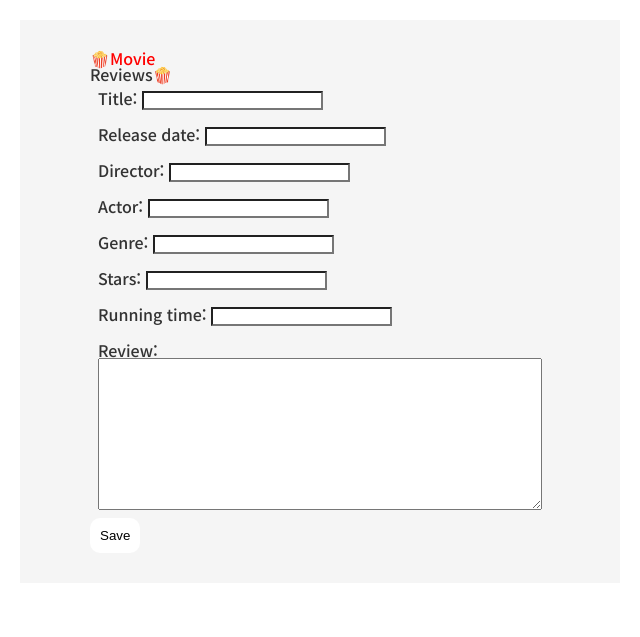
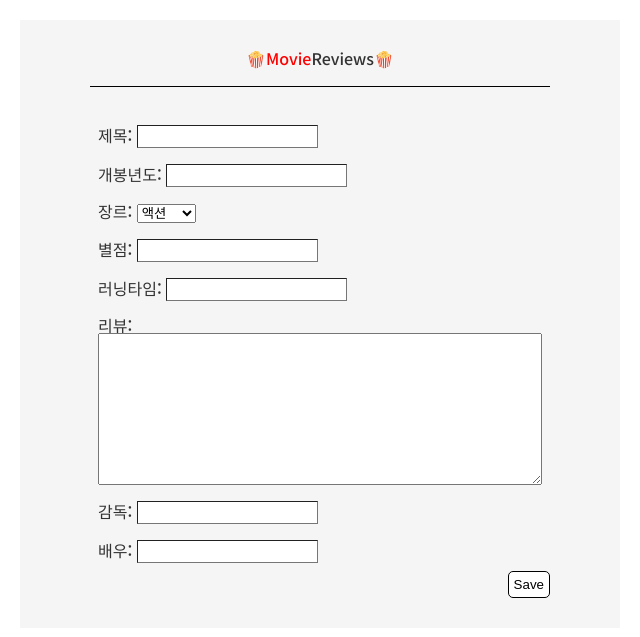
Before and after one commit to Pirogramming-20/SeogWoojin, a Django app: page /reviews/create in a window 1280 px wide. Shown: the part 113-750 px from the top of the page, without its empty margins (320-960 px from the left). Run offline with Django 5.2, Linux system fonts and the light colour scheme.

Commit message:
[feat] : 챌린지 3가지 구현

```diff
--- a/myMovieReviews/reviews/forms.py
+++ b/myMovieReviews/reviews/forms.py
@@ -6,4 +6,15 @@ class ReviewForm(forms.ModelForm):
 
     class Meta:
         model = Review
-        fields = ('title', 'release_date','director','actor','genre','stars','running_time','review',)
+        fields = ('title', 'release_date','genre','stars','running_time','review','director','actor',)
+
+        labels = {
+            "title": "제목",
+            'release_date':"개봉년도",
+            'actor':'배우',
+            'stars':'별점',
+            'running_time':'러닝타임',
+            'director':'감독',
+            'genre':'장르',
+            "review": "리뷰",
+        }
--- a/myMovieReviews/reviews/models.py
+++ b/myMovieReviews/reviews/models.py
@@ -6,7 +6,22 @@ class Review(models.Model):
     release_date=models.IntegerField()
     director=models.CharField(max_length=32)
     actor=models.CharField(max_length=64)
-    genre=models.CharField(max_length=32)
+    choice_list=[
+            ('액션','액션'),
+            ('범죄','범죄'),
+            ('SF','SF'),
+            ('코미디','코미디'),
+            ('로맨스','로맨스'),
+            ('스릴러','스릴러'),
+            ('전쟁','전쟁'),
+            ('공포','공포'),
+            ('기타','기타'),
+    ]
+    genre=models.CharField(
+        max_length=10,
+        choices=choice_list,
+        default='else'
+    )
     stars=models.DecimalField(max_digits=3, decimal_places=1)
     running_time=models.IntegerField()
     review=models.TextField()
--- a/myMovieReviews/reviews/static/css/styles.css
+++ b/myMovieReviews/reviews/static/css/styles.css
@@ -10,15 +10,11 @@ header {
     align-items: center;
 }
 
-button {
-    padding: 10px;
+.btn_form>button {
+    padding: 5px;
     background-color: white;
-    border-style: 1px solid black;
-    border-radius: 10px;
-}
-
-a{
-    text-decoration: none;
+    border: 1px solid black;
+    border-radius: 5px;
 }
 
 header > a{
@@ -44,11 +40,24 @@ ul{
 .my-3{
     width: 1000px;
 }
+
+.my-4{
+    margin: 0 100px;
+    width: 1000px;
+    display: flex;
+    justify-content: center;
+}
 .container{
     margin: 0 100px;
     width: 1000px;
     display: flex;
     justify-content: center;
+    flex-direction: column;
+}
+
+.btn_form{
+    display: flex;
+    flex-direction: row-reverse;
 }
 
 .table{
@@ -58,8 +67,28 @@ ul{
 
 .title{
     display: flex;
+    padding: 10px;
     justify-content: space-between;
 }
+
+.title > h2{
+    font-size: 24px;
+    font-weight: 600;
+}
+
+.change{
+    display: flex;
+    align-items: center;
+}
+.change > a{
+    padding: 10px;
+}
+
+.change > form> button {
+    font-size: 16px;
+    font-family: 'Noto Sans KR', sans-serif;
+}
+
 
 .movie{
     margin: 10px;
@@ -67,6 +96,14 @@ ul{
     background-color:seashell;
     display: flex;
     flex-flow: column;
+}
+
+.sort-select{
+    padding: 10px;
+    margin: 10px;
+    background-color:aliceblue;
+    width: fit-content;
+
 }
 
 .movie > div{
@@ -112,9 +149,10 @@ ul{
 }
 
 .detail_content{
-    padding: 10px;
+    padding: 25px;
     margin: 20px 0;
     background-color: whitesmoke;
+    line-height: normal;
 }
 
 .list_detail{
@@ -140,7 +178,22 @@ ul{
     padding: 8px;
 }
 
-.post-form>p:nth-child(9){
+.post-form > p> input{
+    font-family: 'Noto Sans KR', sans-serif;
+    font-size:12px;
+    padding: 2px;
+    border-width: 1px;
+}
+
+.post-form>p:nth-child(7){
     display: flex;
     flex-flow: column;
 }
+
+.post_header{
+    display: flex;
+    justify-content: center;
+    padding-bottom: 20px;
+    border-bottom: 1px solid black;
+    margin-bottom: 30px;
+}
--- /dev/null
+++ b/myMovieReviews/reviews/static/js/script.js
@@ -0,0 +1,27 @@
+// get url query string
+var getUrlParameter = function getUrlParameter(sParam) {
+    var sPageURL = decodeURIComponent(window.location.search.substring(1)),
+        sURLVariables = sPageURL.split('&'),
+        sParameterName,
+        i;
+
+    for (i = 0; i < sURLVariables.length; i++) {
+        sParameterName = sURLVariables[i].split('=');
+
+        if (sParameterName[0] === sParam) {
+            return sParameterName[1] === undefined ? true : sParameterName[1];
+        }
+    }
+};
+
+// 정렬방식 셀렉트 박스 유지
+$(document).ready(function(){
+  var sort = getUrlParameter('sort');
+  if(sort == 'title'){
+    $('.sort-title').prop('selected', 'selected')
+  }else if(sort == 'years'){
+    $('.sort-years').prop('selected', 'selected')
+  }else{
+    $('.sort-likes').prop('selected', 'selected')
+  }
+});
--- a/myMovieReviews/reviews/templates/base.html
+++ b/myMovieReviews/reviews/templates/base.html
@@ -7,6 +7,8 @@
     <meta name="viewport" content="width=device-width, initial-scale=1, shrink-to-fit=no">
     <link rel="stylesheet" href="{% static 'css/reset.css' %}">
     <link rel="stylesheet" href="{% static 'css/styles.css' %}">
+    <script src="https://code.jquery.com/jquery-3.4.1.js"></script>
+    <script type="text/javascript" src="/static/js/script.js"></script>
     <title>My Movies Review</title>
 </head>
 <body>
--- a/myMovieReviews/reviews/templates/review_create.html
+++ b/myMovieReviews/reviews/templates/review_create.html
@@ -1,12 +1,12 @@
 {% extends 'base.html' %}
 {% block content %}
-<div class="container my-3">
+<div class="my-4">
     <div class="review_post">
-        <h1 style="color:red">🍿Movie</h1>Reviews🍿
+        <div class="post_header"><h1 style="color:red">🍿Movie</h1>Reviews🍿</div>
         <form method="POST" class="post-form">
             {% csrf_token %}
             {{ form.as_p }}
-            <button type="submit" class="save btn btn-default">Save</button>
+            <div class="btn_form"><button type="submit" class="save btn btn-default">Save</button></div>
         </form>
     </div>
 </div>
--- a/myMovieReviews/reviews/templates/review_update.html
+++ b/myMovieReviews/reviews/templates/review_update.html
@@ -1,12 +1,12 @@
 {% extends 'base.html' %}
 {% block content %}
-<div class="container my-3">
+<div class="my-4">
     <div class="review_post">
         <h1>New post</h1>
         <form method="POST" class="post-form">
             {% csrf_token %}
             {{ form.as_p }}
-            <button type="submit" class="save btn btn-default">Save</button>
+            <div class="btn_form"><button type="submit" class="save btn btn-default">Save</button></div>
         </form>
     </div>
 </div>
--- a/myMovieReviews/reviews/views.py
+++ b/myMovieReviews/reviews/views.py
@@ -5,10 +5,18 @@ from .forms import *
 
 # Create your views here.
 def review_list(request):
-    reviews=Review.objects.all()
+    print(request.GET.get("sort"))
+    sort = request.GET.get('sort','')
+
+    if sort == 'title':
+        content_list = Review.objects.all().order_by('title')
+    elif sort ==  'years':
+        content_list = Review.objects.all().order_by('-release_date')
+    else:
+        content_list = Review.objects.all().order_by('-stars')
 
     context={
-        "reviews":reviews
+        "reviews":content_list
     }
 
     return render(request, 'review_list.html', context)
@@ -27,8 +35,17 @@ def review_create(request):
 
 def review_detail(request, pk):
     review=Review.objects.get(id=pk)
+    hour=False
+    if review.running_time>=60:
+        hours=review.running_time//60
+        minutes=review.running_time%60
+        hour=True
     content={
-        "review":review
+        "review":review,
+        "hour":hour,
+        "hours":hours,
+        "minutes":minutes,
+
     }
     return render(request, 'review_detail.html', content)
 
```
Also changed, not shown: myMovieReviews/reviews/templates/review_detail.html (+6 -2 lines), myMovieReviews/reviews/templates/review_list.html (+13 -2 lines), myMovieReviews/readme.md (added), myMovieReviews/reviews/migrations/0003_alter_review_genre.py (added), myMovieReviews/reviews/static/images/범죄도시3.jpg (added), myMovieReviews/reviews/static/images/오펜하이머.jpg (added), myMovieReviews/reviews/static/images/조커.jpg (added), myMovieReviews/reviews/static/images/토이스토리4.jpg, myMovieReviews/static/images/KakaoTalk_20240106_230517737.png (deleted), myMovieReviews/static/images/살인의추억.jpg (deleted), myMovieReviews/static/images/살인의추억_DFKHmft.jpg (deleted).
